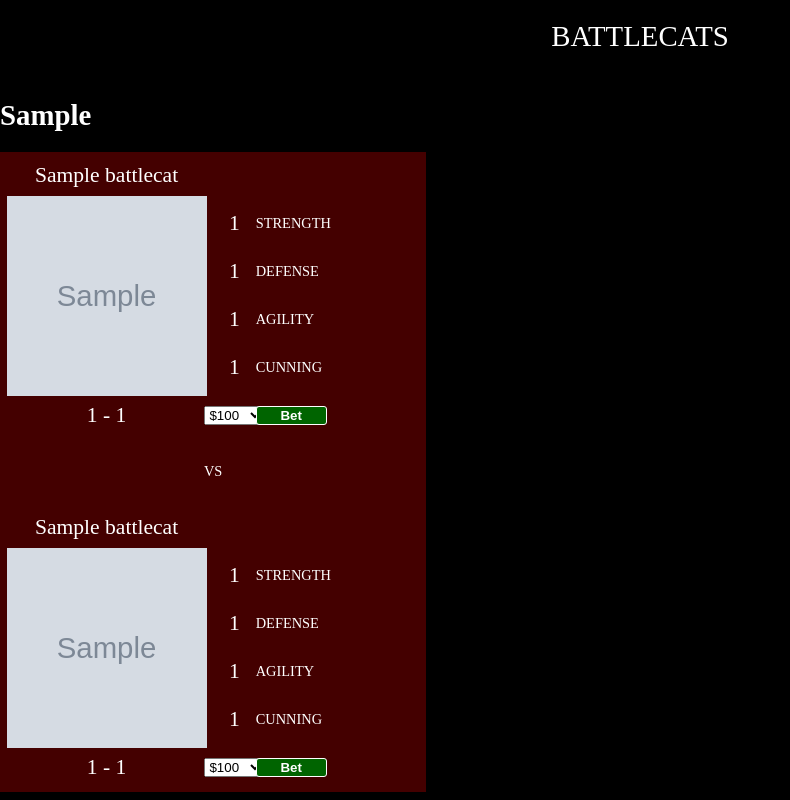
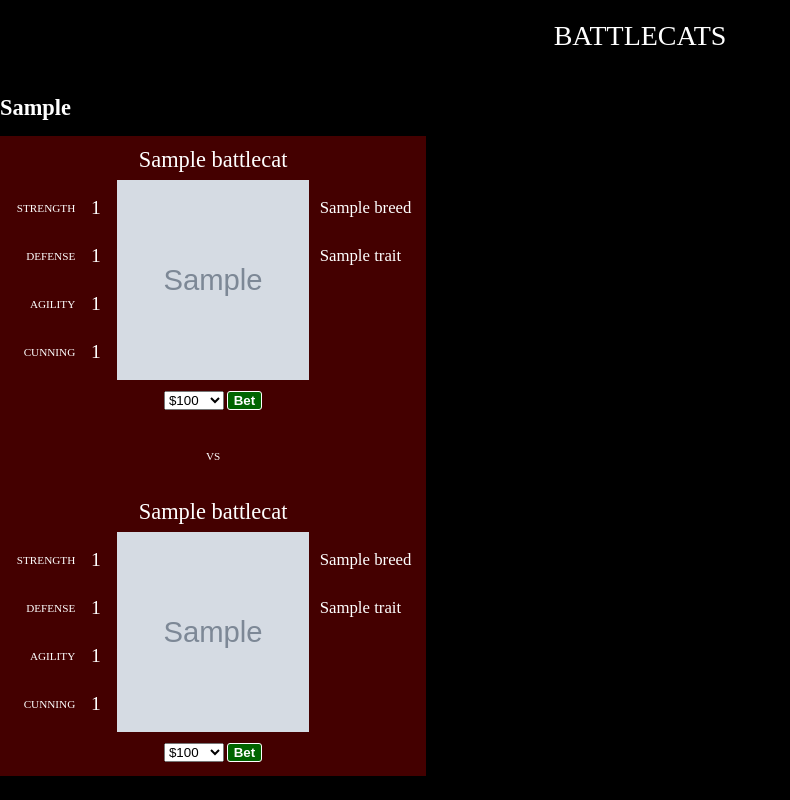
Before and after one commit to zirekyle/battlecats, a Django app: template templates/index.html in a window 1280 px wide. Shown: the whole page, without its empty margins (0-790 px from the left). Run offline with Django 3.2, Linux system fonts and the light colour scheme; tables that the repository leaves empty hold one stand-in row (values such as "Sample post"); the template is opened without the code that fills it: values that come from a table or form of the project are taken from there, most other values are stand-ins (such as "Sample title", 1, 10 or a date in 2020); grey boxes marked "Sample" are stand-in pictures.

Commit message:
changed type for breed, reformatted css to add breed and traits

```diff
--- a/main/management/commands/randomcat.py
+++ b/main/management/commands/randomcat.py
@@ -16,6 +16,10 @@ class Command(BaseCommand):
         print('Image ID: {}'.format(bc.image_id))
         print('   Breed: {}'.format(bc.breed))
         print('')
+
+        for trait in bc.traits.all():
+            print('   Trait: {}'.format(trait))
+
         print('Strength: {}'.format(bc.strength))
         print(' Agility: {}'.format(bc.agility))
         print(' Cunning: {}'.format(bc.cunning))
--- a/main/models.py
+++ b/main/models.py
@@ -45,6 +45,9 @@ class Breed(models.Model):
     A battlecat breed
     """
 
+    def __str__(self):
+        return self.name
+
     slug = models.CharField(max_length=20)
     name = models.CharField(max_length=100)
     stats = models.TextField()
@@ -61,7 +64,7 @@ class Battlecat(models.Model):
     name = models.CharField(max_length=100, unique=True)
     image = models.CharField(max_length=1000, unique=True)
     image_id = models.CharField(max_length=20, default='')
-    breed = models.CharField(max_length=100, default='')
+    breed = models.ForeignKey(Breed, on_delete=models.CASCADE)
 
     # Individual stats
     strength = models.IntegerField()
@@ -70,7 +73,7 @@ class Battlecat(models.Model):
     defense = models.IntegerField()
 
     # Traits
-    traits = models.ManyToManyField(Trait, blank=True, null=True)
+    traits = models.ManyToManyField(Trait, blank=True)
 
     # Records
     wins = models.IntegerField()
@@ -89,17 +92,29 @@ class Battlecat(models.Model):
 
         name = utility.random_name()
 
+        print('Name: {}'.format(name))
+
         while Battlecat.objects.filter(name=name).count():
             name = utility.random_name()
 
-        breed = Breed.objects.all().order_by('?').first().slug
+        breed = Breed.objects.all().order_by('?').first()
+
+        print('Breed: {}'.format(breed))
 
         image, image_id = utility.random_image(breed)
 
+        print('Image: {}'.format(image))
+
         while Battlecat.objects.filter(image=image).count():
-            name = utility.random_image(breed)
+            image, image_id = utility.random_image(breed)
+
+        print('Generating stats... ', end='')
 
         stats = utility.random_stats()
+
+        print(' DONE')
+
+        print('Saving #1...', end='')
 
         battlecat = Battlecat(name=name, breed=breed, image=image, image_id=image_id,
                               strength=stats['strength'], agility=stats['agility'],
@@ -108,8 +123,14 @@ class Battlecat(models.Model):
 
         battlecat.save()
 
+        print(' DONE')
+
+        print('Generating traits...', end='')
+
         for trait in utility.generate_traits():
             battlecat.traits.add(trait)
+
+        print(' DONE')
 
         battlecat.save()
 
--- a/main/utility.py
+++ b/main/utility.py
@@ -60,7 +60,7 @@ def random_image(breed):
 
     api_key = os.environ.get('THECATAPI_KEY')
 
-    url = 'https://api.thecatapi.com/v1/images/search?size=thumb&mime_types=jpg,png&breed_id={}'.format(breed)
+    url = 'https://api.thecatapi.com/v1/images/search?size=thumb&mime_types=jpg,png&breed_id={}'.format(breed.slug)
 
     json = requests.get(url, headers={'x-api-key': api_key}).json()[0]
 
--- a/static/css/base.css
+++ b/static/css/base.css
@@ -7,8 +7,8 @@
     }
 
     img.bc_image {
-        height: 200px;
-        width: 200px;
+        height: 25vh;
+        width: 15vw;
         object-fit: cover;
     }
 
@@ -51,23 +51,23 @@
 body {
     background: black;
     width: 100%;
-    margin: 0px;
-    padding: 0px;
+    margin: 0;
+    padding: 0;
     color: white;
-    font-size: 0.9em;
+    font-size: 0.7em;
 }
 
 div.top_header {
     position: absolute;
-    top: 0px;
+    top: 0;
     height: 15%;
     width: 100%;
 }
 
 div.main-content {
     width: 100%;
-    margin: 0px;
-    padding: 0px;
+    margin: 0;
+    padding: 0;
 }
 
 div.page-title {
@@ -76,7 +76,7 @@ div.page-title {
     margin: 20px auto;
     vertical-align: middle;
     text-align: center;
-    font-size: 2em;
+    font-size: 2.5em;
     color: white;
 }
 
@@ -88,7 +88,7 @@ div.active_matches {
 
 div.container {
     display: grid;
-    grid-template-columns: 50% 10% 30% 10%;
+    grid-template-columns: 20% 5% 50% 25%;
     grid-template-rows: repeat(6, 7.5%) 10% repeat(6, 7.5%);
 }
 
@@ -117,11 +117,11 @@ div.top.record {
 }
 
 div.bc_name {
-    grid-column: 1 / 2;
+    grid-column: 3 / 4;
 }
 
 div.bc_image, div.record {
-    grid-column: 1 / 2;
+    grid-column: 3 / 4;
 }
 
 div.top.strength {
@@ -140,8 +140,48 @@ div.top.cunning {
     grid-row: 5 / 6;
 }
 
+div.top.bc_breed {
+    grid-row: 2 / 3;
+}
+
+div.top.trait_1 {
+    grid-row: 3 / 4;
+}
+
+div.top.trait_2 {
+    grid-row: 4 / 5;
+}
+
+div.top.trait_3 {
+    grid-row: 5 / 6;
+}
+
+div.bottom.bc_breed {
+    grid-row: 9 / 10;
+}
+
+div.bottom.trait_1 {
+    grid-row: 10 / 11;
+}
+
+div.bottom.trait_2 {
+    grid-row: 11 / 12;
+}
+
+div.bottom.trait_3 {
+    grid-row: 12 / 13;
+}
+
+div.bc_breed {
+    grid-column: 4 / 5;
+}
+
+div.bc_trait {
+    grid-column: 4 / 5;
+}
+
 div.bc_stat.label, div.bet_value {
-    grid-column: 3 / 4;
+    grid-column: 1 / 2;
 }
 
 div.bc_stat.value, div.bet_button {
@@ -152,11 +192,7 @@ div.top.bet {
     grid-row: 6 / 7;
 }
 
-div.bet.value {
-    grid-column: 2 / 3;
-}
-
-div.bet.button {
+div.bet {
     grid-column: 3 / 4;
 }
 
@@ -199,7 +235,7 @@ div.bottom.bet {
 div.bc_name {
     text-align: center;
     align-self: center;
-    font-size: 1.5em;
+    font-size: 2em;
 }
 
 div.bc_image {
@@ -207,7 +243,8 @@ div.bc_image {
     align-self: center;
 }
 
-div.record {
+div.bc_record {
+    display: none;
     justify-self: center;
     align-self: center;
     font-size: 1.5em;
@@ -219,24 +256,28 @@ div.match_divide {
 }
 
 div.bc_stat.label {
-    justify-self: left;
+    justify-self: right;
     align-self: center;
+    font-size: 1em;
+    padding-right: 10px;
 }
 
 div.bc_stat.value {
     justify-self: center;
     align-self: center;
+    font-size: 1.75em;
+}
+
+div.bc_trait, div.bc_breed {
+    justify-self: left;
+    align-self: center;
     font-size: 1.5em;
 }
 
-div.bet.value {
+div.bet {
     justify-self: center;
     align-self: center;
-}
-
-div.bet.button {
-    justify-self: left;
-    align-self: center;
+    text-align: center;
 }
 
 img.vs {
@@ -245,17 +286,15 @@ img.vs {
 }
 
 img.vs-line {
-    margin: 0px;
-    padding: 0px;
+    margin: 0;
+    padding: 0;
     width: 30%;
 }
 
 button, input[type="submit"] {
-	border: solid 1px;
-	border-radius: 3px;
-	moz-border-radius: 3px;
-	font-weight: 700;
-	background-color: darkgreen;
-	color: white;
-	width: 200%;
+    border: solid 1px;
+    border-radius: 3px;
+    font-weight: 700;
+    background-color: darkgreen;
+    color: white;
 }
--- a/templates/index.html
+++ b/templates/index.html
@@ -3,20 +3,28 @@
 
 <div class="active_matches">
 {% for match in matches %}
-    <div class="match_{{ forloop.counter }} container">
+    {% with mc=forloop.counter %}
+    <div class="match_{{ mc }} container">
     {% for battlecat in match.get_battlecats %}
-        <div class="match_{{ forloop.parentloop.counter }} bc_name {% cycle 'top' 'bottom' %}">{{ battlecat.name }}</div>
-        <div class="match_{{ forloop.parentloop.counter }} bc_image {% cycle 'top' 'bottom' %}"><img class="bc_image" src="{{ battlecat.image }}"></div>
-        <div class="match_{{ forloop.parentloop.counter }} bc_stat {% cycle 'top' 'bottom' %} strength label">STRENGTH</div>
-        <div class="match_{{ forloop.parentloop.counter }} bc_stat {% cycle 'top' 'bottom' %} strength value">{{ battlecat.strength }}</div>
-        <div class="match_{{ forloop.parentloop.counter }} bc_stat {% cycle 'top' 'bottom' %} defense value">{{ battlecat.defense }}</div>
-        <div class="match_{{ forloop.parentloop.counter }} bc_stat {% cycle 'top' 'bottom' %} defense label">DEFENSE</div>
-        <div class="match_{{ forloop.parentloop.counter }} bc_stat {% cycle 'top' 'bottom' %} agility label">AGILITY</div>
-        <div class="match_{{ forloop.parentloop.counter }} bc_stat {% cycle 'top' 'bottom' %} agility value">{{ battlecat.agility }}</div>
-        <div class="match_{{ forloop.parentloop.counter }} bc_stat {% cycle 'top' 'bottom' %} cunning value">{{ battlecat.cunning }}</div>
-        <div class="match_{{ forloop.parentloop.counter }} bc_stat {% cycle 'top' 'bottom' %} cunning label">CUNNING</div>
-        <div class="match_{{ forloop.parentloop.counter }} bet value {% cycle 'top' 'bottom' %}">
-            <select name="match_{{ forloop.parentloop.counter }} bet_value">
+        <div class="match_{{ mc }} {% cycle 'top' 'bottom' as tb %} bc_name">{{ battlecat.name }}</div>
+        <div class="match_{{ mc }} {{ tb }} bc_image"><img alt="IMG" class="bc_image" src="{{ battlecat.image }}"></div>
+        <div class="match_{{ mc }} {{ tb }} bc_record">
+            {{ battlecat.wins }} - {{ battlecat.losses }}
+        </div>
+        <div class="match_{{ mc }} {{ tb }} bc_stat strength label">STRENGTH</div>
+        <div class="match_{{ mc }} {{ tb }} bc_stat strength value">{{ battlecat.strength }}</div>
+        <div class="match_{{ mc }} {{ tb }} bc_stat defense value">{{ battlecat.defense }}</div>
+        <div class="match_{{ mc }} {{ tb }} bc_stat defense label">DEFENSE</div>
+        <div class="match_{{ mc }} {{ tb }} bc_stat agility label">AGILITY</div>
+        <div class="match_{{ mc }} {{ tb }} bc_stat agility value">{{ battlecat.agility }}</div>
+        <div class="match_{{ mc }} {{ tb }} bc_stat cunning value">{{ battlecat.cunning }}</div>
+        <div class="match_{{ mc }} {{ tb }} bc_stat cunning label">CUNNING</div>
+        <div class="match_{{ mc }} {{ tb }} bc_breed">{{  battlecat.breed.name }}</div>
+        {% for trait in battlecat.traits.all %}
+            <div class="match_{{ mc }} {{ tb }} bc_trait trait_{{ forloop.counter }}">{{ trait.name }}</div>
+        {%  endfor %}
+        <div class="match_{{ mc }} {{ tb }} bet">
+            <select name="match_{{ mc }} bet_value">
                 <option value = "10" selected>$100</option>
                 <option value = "20">$200</option>
                 <option value = "30">$300</option>
@@ -28,18 +36,17 @@
                 <option value = "90">$900</option>
                 <option value = "100">$1000</option>
             </select>
-        </div>
-        <div class="match_{{ forloop.parentloop.counter }} bet button {% cycle 'top' 'bottom' %}">
             <input type="submit" class="bet" name="action" value="Bet">
         </div>
-        <div class="match_{{ forloop.parentloop.counter }} record {% cycle 'top' 'bottom' %}">
-            {{ battlecat.wins }} - {{ battlecat.losses }}
+        <div class="match_{{ mc }} {{ tb }} record">
+
         </div>
     {% endfor %}
-        <div class="match_{{ forloop.counter }} match_divide">
+        <div class="match_{{ mc }} match_divide">
             VS
         </div>
     </div>
+    {% endwith %}
 {% endfor %}
 </div>
 {% endblock %}
```
